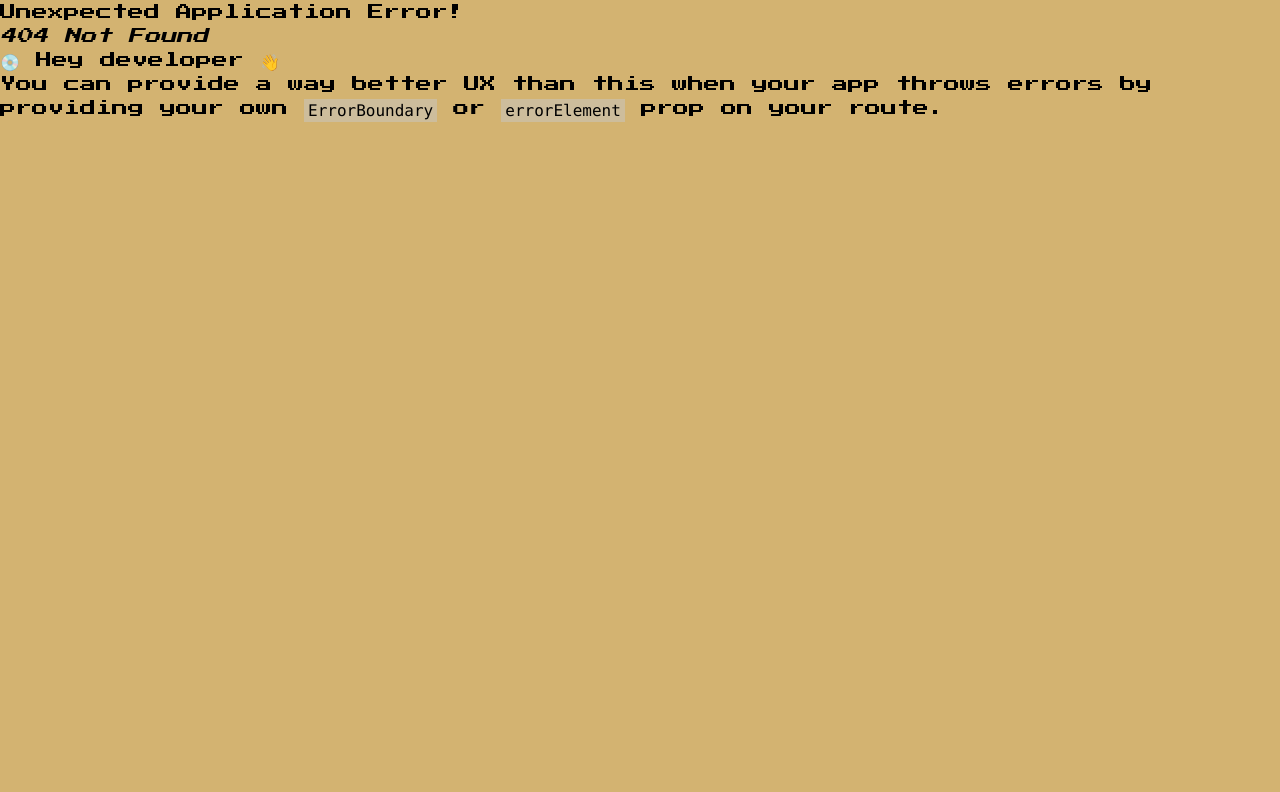
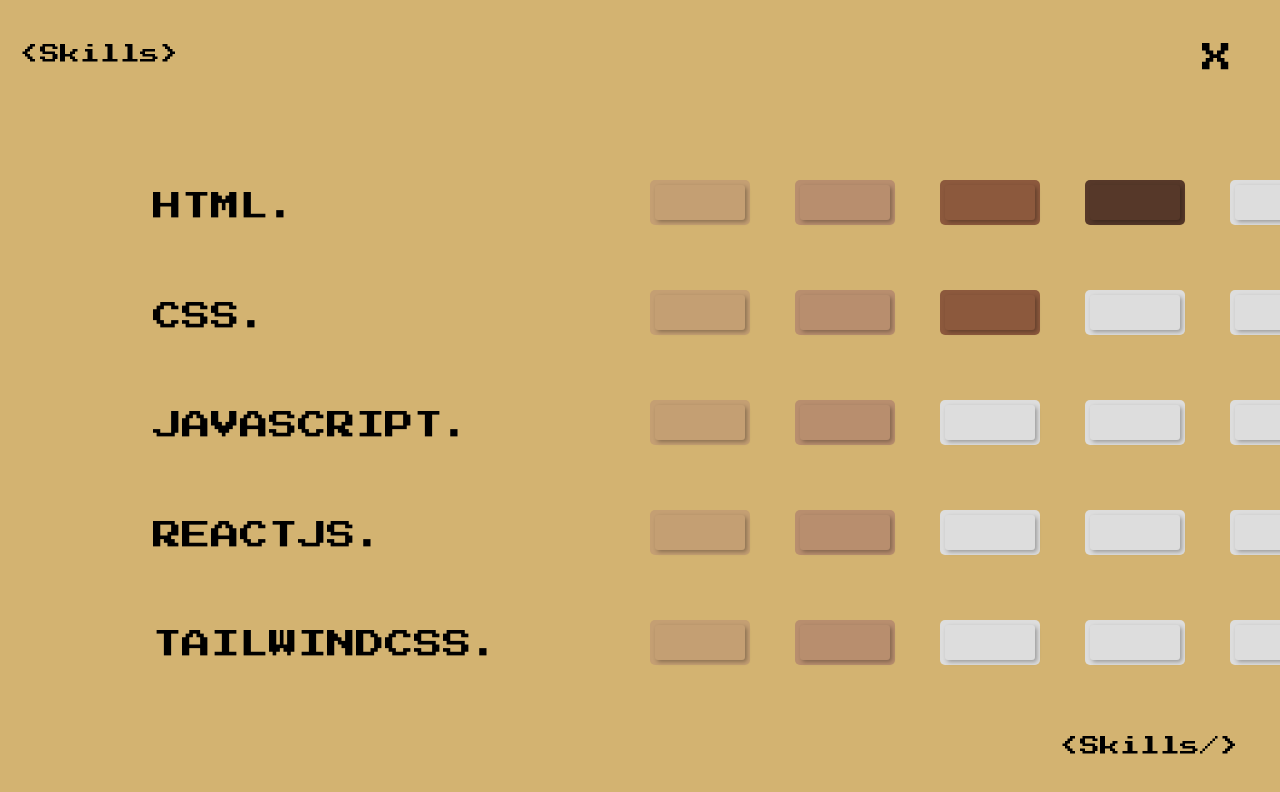
Before and after one commit to Moh-alshaibi/My-Portfolio-, a React (Vite) app: page /skills in a window 1280 px wide. Before the commit this address had no page. Shown: the top 792 px of the page. Built offline with nearby package versions, Linux system fonts and the light colour scheme.

Commit message:
renamed "Experience" and updated imports

```diff
--- a/src/components/Brownfolder.jsx
+++ b/src/components/Brownfolder.jsx
@@ -41,7 +41,7 @@
   }
 
   function handleImageClick() {
-    navigate("/experience");
+    navigate("/skills");
   }
 
   return (
@@ -65,7 +65,7 @@
         />
           <div className="text-center mt-2 text-xs">
           <p className="inline-block mx-auto">
-            <span className="block">Experience</span>
+            <span className="block">Skills</span>
           </p>
         </div>
       </div>
--- a/src/pages/Home.jsx
+++ b/src/pages/Home.jsx
@@ -2,7 +2,7 @@
 import Nav from "../components/Nav";
 import Aboutme from "../components/Blackfolder";
 import Contact from "../components/Yellowfolder";
-import Experience from "../components/Brownfolder";
+import Skills from "../components/Brownfolder";
 import Projects from "../components/Lightfolder";
 import LoadingScreen from "../components/LoadingScreen";
 
@@ -66,7 +66,7 @@
           <div className="mt-96" ref={aboutMeRef}>
             <Aboutme />
             <Contact />
-            <Experience />
+            <Skills />
             <Projects />
           </div>
           <footer className="flex justify-center pt-38 text-sm p-14 bg-neutral-900 text-white">
--- a/src/pages/Experience.jsx
+++ b/src/pages/Skills.jsx
@@ -1,7 +1,7 @@
 import React, { useState } from "react";
 import { Link } from "react-router-dom";
 
-const Experience = () => {
+const Skills = () => {
   const [showPage, setShowPage] = useState(true);
 
   const handleClosePage = () => {
@@ -64,10 +64,10 @@
             </Link>
           </div>
           <div className="absolute bottom-10 right-10 text-xl">
-            <p>{"<Experience/>"}</p>
+            <p>{"<Skills/>"}</p>
           </div>
           <div className="absolute top-10 left-5 text-xl">
-            <p>{"<Experience>"}</p>
+            <p>{"<Skills>"}</p>
           </div>
           <div className="writing-container-exp">
             <p className="writing-text-exp hover:underline">HTML.</p>
@@ -83,4 +83,4 @@
   );
 };
 
-export default Experience;
+export default Skills;
```
Also changed, not shown: src/App.jsx (+4 -3 lines).
